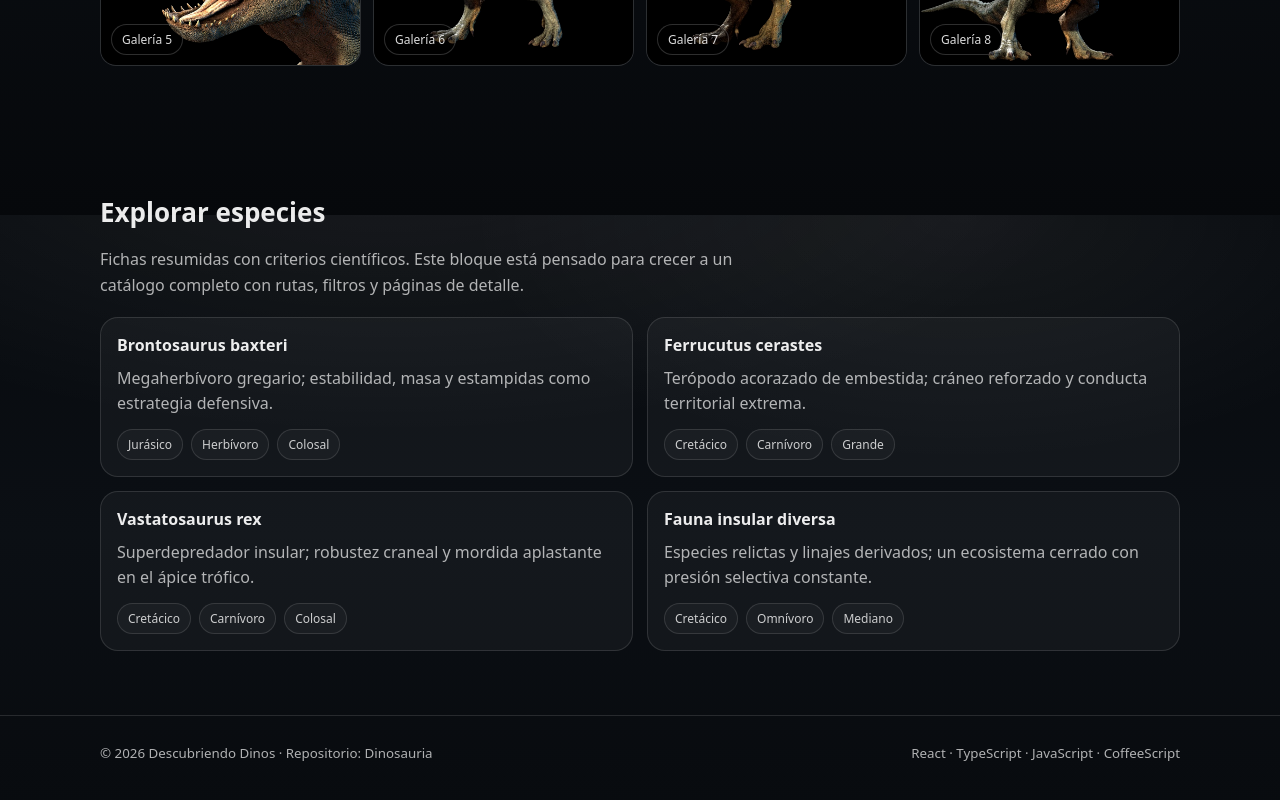
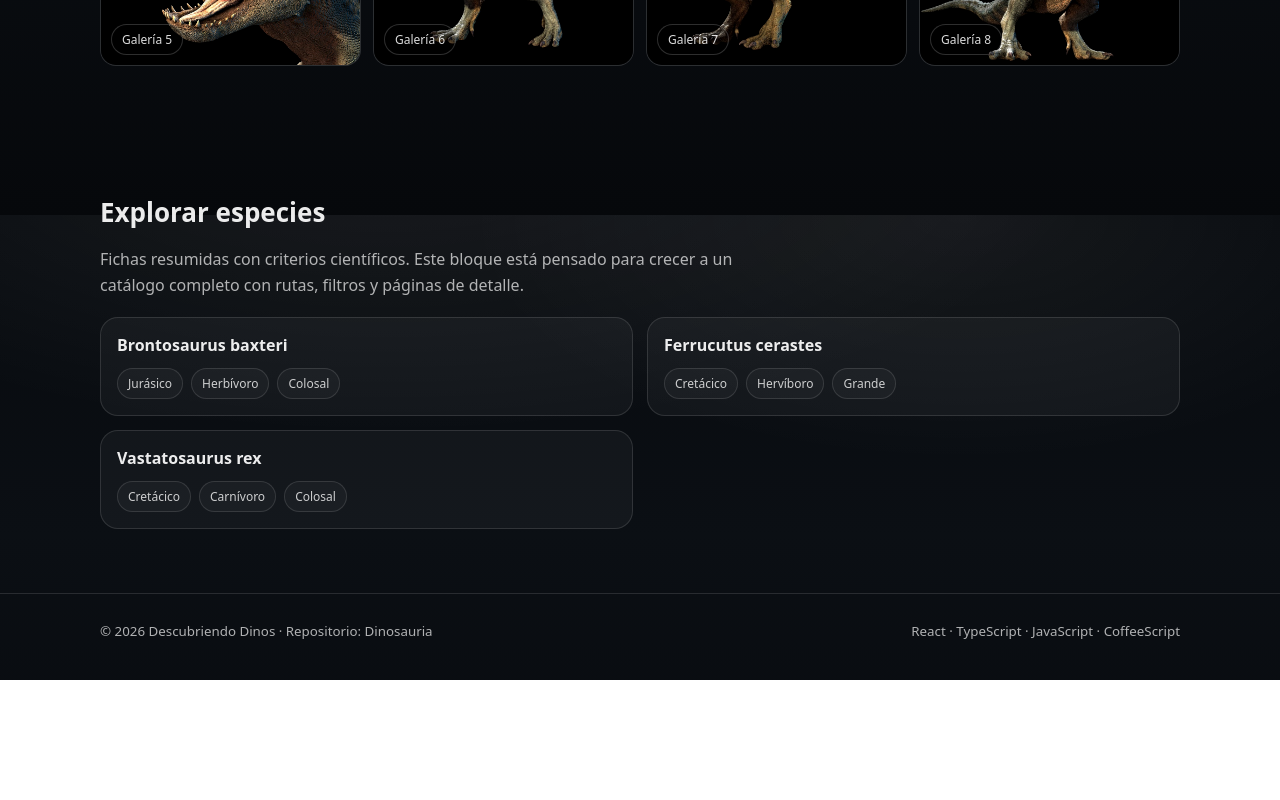
Before and after one commit to lu-developer476/Dinosauria, a React (Vite) app: page / in a window 1280 px wide. Shown: the part 2185-2985 px from the top of the page. After the commit the page ends 2865 px from the top, so only its background shows below. Built offline with nearby package versions, Linux system fonts and the light colour scheme.

Commit message:
dinos.ts

```diff
--- a/src/data/dinos.ts
+++ b/src/data/dinos.ts
@@ -1,21 +1,33 @@
 import type { DinoCard } from "../types";
 
-export const dinos: DinoCard[] = [
+export const dinos = [
   {
     id: "brontosaurus-baxteri",
     name: "Brontosaurus baxteri",
     era: "Jurásico",
     diet: "Herbívoro",
     size: "Colosal",
-    summary: "Megaherbívoro gregario; estabilidad, masa y estampidas como estrategia defensiva."
+    height: "10–11 metros (cuello erguido)",
+    length: "24–27 metros",
+    weight: "35–45 toneladas",
+    role: "Megaherbívoro estructurante del ecosistema",
+    feature: "Estampidas defensivas y cola como arma biomecánica",
+    description:
+      "Saurópodo insular de gran robustez corporal. Adaptado a un entorno de presión predatoria extrema, desarrolló mayor densidad ósea y comportamiento gregario altamente coordinado. Su tamaño no solo era alimenticio sino defensivo, funcionando como muralla viviente dentro del ecosistema cerrado de la Isla Calavera."
   },
   {
     id: "ferrucutus-cerastes",
     name: "Ferrucutus cerastes",
     era: "Cretácico",
-    diet: "Carnívoro",
+    diet: "Hervíboro",
     size: "Grande",
-    summary: "Terópodo acorazado de embestida; cráneo reforzado y conducta territorial extrema."
+    height: "3 metros a la cadera",
+    length: "7–8 metros",
+    weight: "2 toneladas",
+    role: "Depredador territorial de rango medio",
+    feature: "Cráneo reforzado y cuernos frontales de embestida",
+    description:
+      "Terópodo derivado de abelisáuridos, con osteodermos parciales y estructura craneal compacta. Diseñado para el combate frontal más que para la persecución prolongada. Su blindaje dérmico y musculatura cervical lo convertían en un depredador extremadamente resistente."
   },
   {
     id: "vastatosaurus-rex",
@@ -23,14 +35,12 @@ export const dinos: DinoCard[] = [
     era: "Cretácico",
     diet: "Carnívoro",
     size: "Colosal",
-    summary: "Superdepredador insular; robustez craneal y mordida aplastante en el ápice trófico."
-  },
-  {
-    id: "fauna-insular",
-    name: "Fauna insular diversa",
-    era: "Cretácico",
-    diet: "Omnívoro",
-    size: "Mediano",
-    summary: "Especies relictas y linajes derivados; un ecosistema cerrado con presión selectiva constante."
+    height: "6 metros a la cadera",
+    length: "15–16 metros",
+    weight: "9–10 toneladas",
+    role: "Superdepredador ápice",
+    feature: "Mordida aplastante con cráneo macizo y suturas fusionadas",
+    description:
+      "Tiranosáurido insular hiperespecializado. Evolucionó hacia mayor densidad muscular y robustez craneal, priorizando fuerza sobre velocidad. Su papel era el de regulador absoluto del ecosistema, manteniendo el equilibrio poblacional mediante depredación selectiva."
   }
 ];
```
